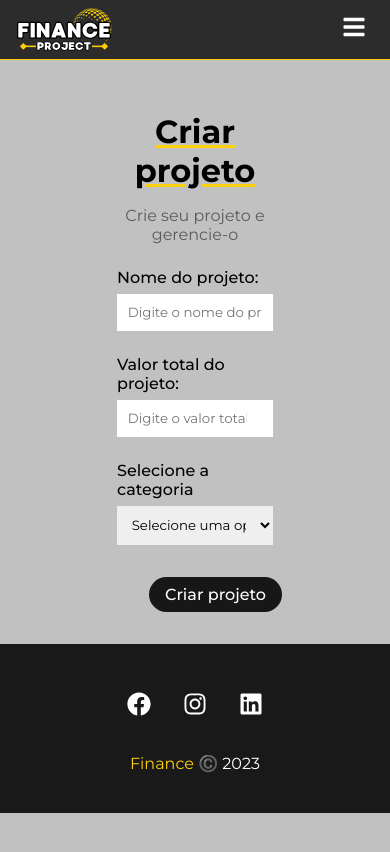
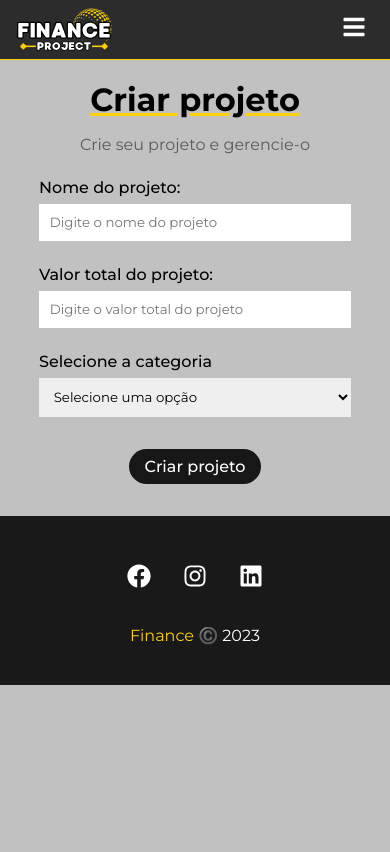
Before and after one commit to GSBarros17/pagina-react, a React (Create React App) app: page /NewProjects in a window 390 px wide. Shown: the top 852 px of the page. Built offline with nearby package versions, Linux system fonts and the light colour scheme; data requests are answered from the project's data file; the HTML template or start-up script is replaced by a standard one.

Commit message:
add mediaquery a pg de criar projeto

```diff
--- a/src/components/pages/NewProjects/NewProjects.module.css
+++ b/src/components/pages/NewProjects/NewProjects.module.css
@@ -13,3 +13,23 @@
     margin-top: 1em;
     color: #5b5b5b;
 }
+
+@media screen and (max-width: 800px){
+
+    .newprojectContainer {
+        width: 60%;
+    }
+
+    .newprojectContainer h1{
+        margin-top: 1em;
+    }
+
+}
+
+@media screen and (max-width: 500px){
+
+    .newprojectContainer {
+        width: 80%;
+    }
+
+}
```
